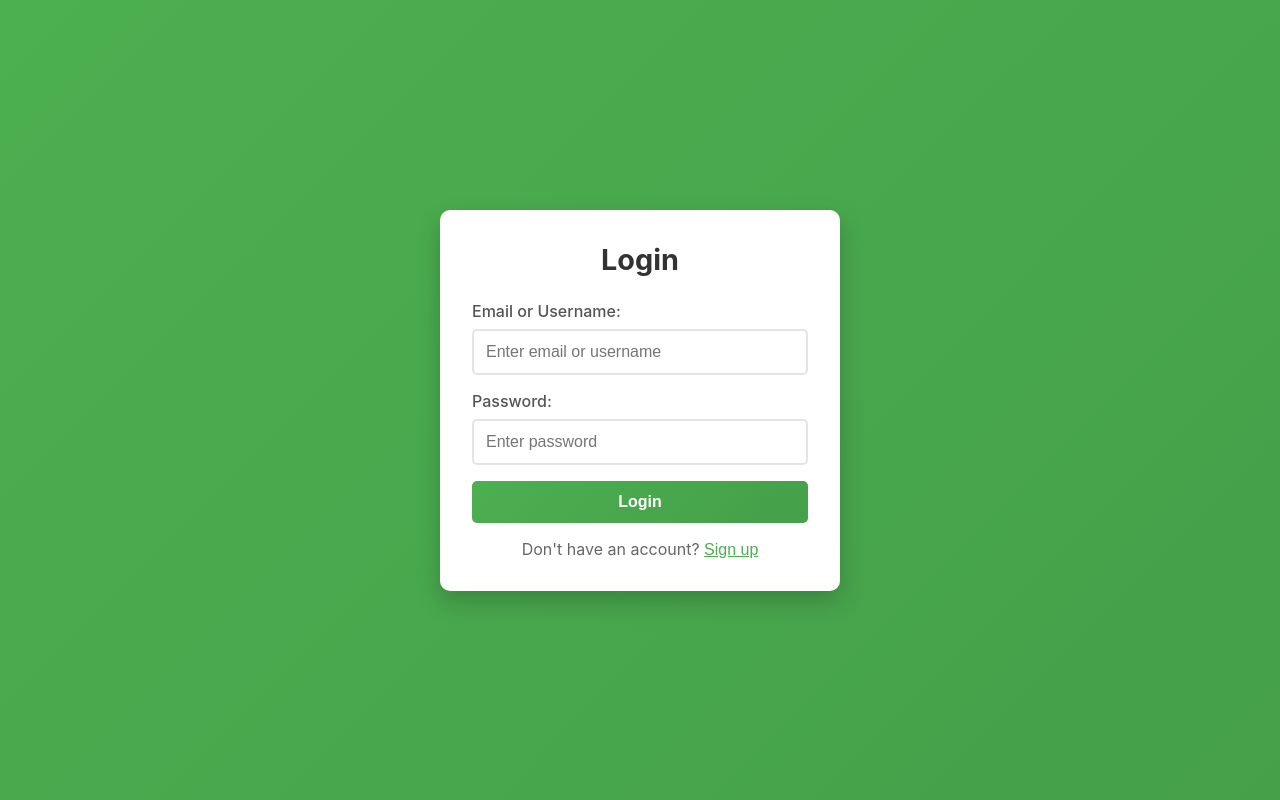
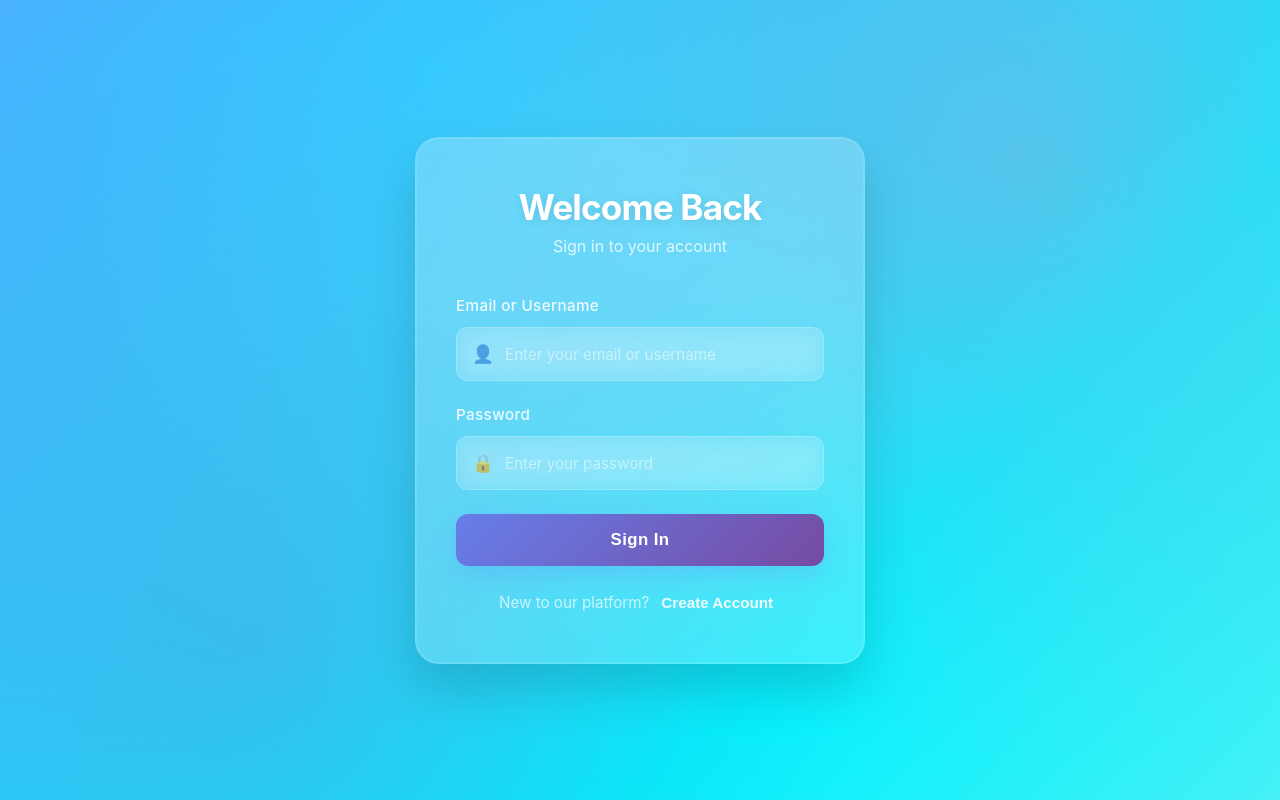
Before and after one commit to Piyush2ShorthillsAI/audio_based_transcription, a React (Vite) app in the folder frontend/: page /contacts in a window 1280 px wide. Built offline with nearby package versions, Linux system fonts and the light colour scheme.

Commit message:
first commit

```diff
--- a/frontend/src/authservice/AuthService.css
+++ b/frontend/src/authservice/AuthService.css
@@ -11,6 +11,7 @@ html, body {
   width: 100%;
   height: 100%;
   overflow-x: hidden;
+  font-family: -apple-system, BlinkMacSystemFont, 'Segoe UI', 'Roboto', 'Oxygen', sans-serif;
 }
 
 .auth-container {
@@ -19,7 +20,14 @@ html, body {
   align-items: center;
   min-height: 100vh;
   min-width: 100vw;
-  background: linear-gradient(135deg, #4CAF50 0%, #45a049 100%);
+  background: linear-gradient(135deg,
+    #667eea 0%,
+    #764ba2 25%,
+    #4facfe 50%,
+    #00f2fe 75%,
+    #a8edea 100%);
+  background-size: 300% 300%;
+  animation: gradientShift 15s ease infinite;
   padding: 20px;
   margin: 0;
   box-sizing: border-box;
@@ -28,104 +36,289 @@ html, body {
   left: 0;
   width: 100%;
   height: 100%;
+  overflow: hidden;
+}
+
+@keyframes gradientShift {
+  0% { background-position: 0% 50%; }
+  50% { background-position: 100% 50%; }
+  100% { background-position: 0% 50%; }
+}
+
+.auth-container::before {
+  content: '';
+  position: absolute;
+  top: 0;
+  left: 0;
+  right: 0;
+  bottom: 0;
+  background: radial-gradient(circle at 20% 80%, rgba(120, 119, 198, 0.3) 0%, transparent 50%),
+              radial-gradient(circle at 80% 20%, rgba(255, 119, 198, 0.3) 0%, transparent 50%),
+              radial-gradient(circle at 40% 40%, rgba(120, 219, 255, 0.2) 0%, transparent 50%);
+  pointer-events: none;
 }
 
 .auth-card {
-  background: white;
-  padding: 2rem;
-  border-radius: 10px;
-  box-shadow: 0 10px 25px rgba(0, 0, 0, 0.2);
+  background: rgba(255, 255, 255, 0.15);
+  backdrop-filter: blur(20px);
+  border: 1px solid rgba(255, 255, 255, 0.2);
+  padding: 3rem 2.5rem;
+  border-radius: 24px;
+  box-shadow: 0 25px 50px rgba(0, 0, 0, 0.15),
+              0 0 0 1px rgba(255, 255, 255, 0.1) inset;
   width: 100%;
-  max-width: 400px;
+  max-width: 450px;
+  position: relative;
+  z-index: 1;
+  transform: translateY(0);
+  transition: all 0.3s ease;
+}
+
+.auth-card:hover {
+  transform: translateY(-5px);
+  box-shadow: 0 35px 70px rgba(0, 0, 0, 0.2),
+              0 0 0 1px rgba(255, 255, 255, 0.15) inset;
+}
+
+.auth-card::before {
+  content: '';
+  position: absolute;
+  top: 0;
+  left: 0;
+  right: 0;
+  bottom: 0;
+  background: linear-gradient(135deg,
+    rgba(255, 255, 255, 0.1) 0%,
+    rgba(255, 255, 255, 0.05) 100%);
+  border-radius: 24px;
+  pointer-events: none;
+}
+
+.auth-header {
+  text-align: center;
+  margin-bottom: 2.5rem;
+  position: relative;
+  z-index: 2;
 }
 
 .auth-card h2 {
-  text-align: center;
-  margin-bottom: 1.5rem;
-  color: #333;
-  font-size: 1.8rem;
+  color: #ffffff;
+  font-size: 2.2rem;
+  font-weight: 700;
+  margin-bottom: 0.5rem;
+  text-shadow: 0 2px 10px rgba(0, 0, 0, 0.1);
+  letter-spacing: -0.025em;
+}
+
+.auth-subtitle {
+  color: rgba(255, 255, 255, 0.8);
+  font-size: 1rem;
+  font-weight: 400;
+  margin-bottom: 0;
 }
 
 .form-group {
-  margin-bottom: 1rem;
+  margin-bottom: 1.5rem;
+  position: relative;
+  z-index: 2;
+}
+
+.input-wrapper {
+  position: relative;
+  display: flex;
+  align-items: center;
+}
+
+.input-icon {
+  position: absolute;
+  left: 1rem;
+  color: rgba(255, 255, 255, 0.6);
+  z-index: 3;
+  font-size: 1.1rem;
+  pointer-events: none;
 }
 
 .form-group label {
   display: block;
-  margin-bottom: 0.5rem;
-  color: #555;
+  margin-bottom: 0.75rem;
+  color: rgba(255, 255, 255, 0.9);
   font-weight: 500;
+  font-size: 0.95rem;
+  letter-spacing: 0.025em;
 }
 
 .form-group input {
   width: 100%;
-  padding: 0.75rem;
-  border: 2px solid #e1e5e9;
-  border-radius: 5px;
+  padding: 1rem 1rem 1rem 3rem;
+  background: rgba(255, 255, 255, 0.1);
+  border: 1.5px solid rgba(255, 255, 255, 0.2);
+  border-radius: 12px;
   font-size: 1rem;
-  transition: border-color 0.3s ease;
+  color: #ffffff;
+  backdrop-filter: blur(10px);
+  transition: all 0.3s ease;
   box-sizing: border-box;
+  font-family: inherit;
+}
+
+.form-group input::placeholder {
+  color: rgba(255, 255, 255, 0.5);
+  font-size: 0.95rem;
 }
 
 .form-group input:focus {
   outline: none;
-  border-color: #4CAF50;
+  background: rgba(255, 255, 255, 0.15);
+  border-color: rgba(255, 255, 255, 0.4);
+  box-shadow: 0 0 0 3px rgba(255, 255, 255, 0.1),
+              0 8px 25px rgba(0, 0, 0, 0.15);
+  transform: translateY(-1px);
+}
+
+.form-group input:focus + .input-icon,
+.form-group input:not(:placeholder-shown) + .input-icon {
+  color: rgba(255, 255, 255, 0.8);
 }
 
 .form-group input[type="file"] {
-  padding: 0.5rem;
+  padding: 0.75rem;
+  background: rgba(255, 255, 255, 0.08);
+  border: 1.5px dashed rgba(255, 255, 255, 0.3);
+  cursor: pointer;
+}
+
+.form-group input[type="file"]:hover {
+  background: rgba(255, 255, 255, 0.12);
+  border-color: rgba(255, 255, 255, 0.4);
 }
 
 .auth-button {
   width: 100%;
-  padding: 0.75rem;
-  background: linear-gradient(135deg, #4CAF50 0%, #45a049 100%);
+  padding: 1rem 2rem;
+  background: linear-gradient(135deg,
+    #667eea 0%,
+    #764ba2 50%,
+    #667eea 100%);
+  background-size: 200% 200%;
   color: white;
   border: none;
-  border-radius: 5px;
-  font-size: 1rem;
+  border-radius: 12px;
+  font-size: 1.05rem;
   font-weight: 600;
   cursor: pointer;
-  transition: transform 0.2s ease;
+  position: relative;
+  z-index: 2;
+  overflow: hidden;
+  transition: all 0.3s ease;
+  box-shadow: 0 8px 25px rgba(102, 126, 234, 0.25);
+  letter-spacing: 0.025em;
+}
+
+.auth-button::before {
+  content: '';
+  position: absolute;
+  top: 0;
+  left: -100%;
+  width: 100%;
+  height: 100%;
+  background: linear-gradient(90deg,
+    transparent,
+    rgba(255, 255, 255, 0.2),
+    transparent);
+  transition: left 0.5s ease;
 }
 
 .auth-button:hover:not(:disabled) {
+  background-position: 100% 0;
   transform: translateY(-2px);
+  box-shadow: 0 15px 35px rgba(102, 126, 234, 0.4);
+}
+
+.auth-button:hover:not(:disabled)::before {
+  left: 100%;
+}
+
+.auth-button:active:not(:disabled) {
+  transform: translateY(0);
 }
 
 .auth-button:disabled {
-  opacity: 0.6;
+  opacity: 0.5;
   cursor: not-allowed;
   transform: none;
+  background: rgba(255, 255, 255, 0.1);
+  box-shadow: none;
+}
+
+.auth-button .loading-spinner {
+  display: inline-block;
+  width: 16px;
+  height: 16px;
+  border: 2px solid rgba(255, 255, 255, 0.3);
+  border-top: 2px solid white;
+  border-radius: 50%;
+  animation: spin 1s linear infinite;
+  margin-right: 0.5rem;
+}
+
+@keyframes spin {
+  0% { transform: rotate(0deg); }
+  100% { transform: rotate(360deg); }
 }
 
 .error-message {
-  background: #fee;
-  color: #c33;
-  padding: 0.75rem;
-  border-radius: 5px;
-  border: 1px solid #fcc;
-  margin-bottom: 1rem;
+  background: rgba(239, 68, 68, 0.15);
+  backdrop-filter: blur(10px);
+  color: #fecaca;
+  padding: 1rem;
+  border-radius: 12px;
+  border: 1px solid rgba(239, 68, 68, 0.3);
+  margin-bottom: 1.5rem;
   text-align: center;
+  font-size: 0.95rem;
+  box-shadow: 0 4px 15px rgba(239, 68, 68, 0.1);
+}
+
+.success-message {
+  background: rgba(34, 197, 94, 0.15);
+  backdrop-filter: blur(10px);
+  color: #bbf7d0;
+  padding: 1rem;
+  border-radius: 12px;
+  border: 1px solid rgba(34, 197, 94, 0.3);
+  margin-bottom: 1.5rem;
+  text-align: center;
+  font-size: 0.95rem;
+  box-shadow: 0 4px 15px rgba(34, 197, 94, 0.1);
 }
 
 .toggle-mode {
   text-align: center;
-  margin-top: 1rem;
-  color: #666;
+  margin-top: 1.5rem;
+  color: rgba(255, 255, 255, 0.7);
+  font-size: 0.95rem;
+  position: relative;
+  z-index: 2;
 }
 
 .toggle-mode button {
   background: none;
   border: none;
-  color: #4CAF50;
+  color: rgba(255, 255, 255, 0.9);
   cursor: pointer;
-  text-decoration: underline;
+  text-decoration: none;
   font-size: inherit;
+  font-weight: 600;
+  padding: 0.25rem 0.5rem;
+  border-radius: 6px;
+  transition: all 0.2s ease;
+  margin-left: 0.25rem;
 }
 
 .toggle-mode button:hover {
-  color: #45a049;
+  background: rgba(255, 255, 255, 0.1);
+  color: #ffffff;
+  transform: translateY(-1px);
 }
 
 .header {
@@ -192,5 +385,116 @@ html, body {
   align-items: center;
   height: 100vh;
   font-size: 1.2rem;
-  color: #4CAF50;
+  color: rgba(255, 255, 255, 0.9);
+  background: linear-gradient(135deg,
+    #667eea 0%,
+    #764ba2 25%,
+    #4facfe 50%,
+    #00f2fe 75%,
+    #a8edea 100%);
 }
+
+/* Responsive Design */
+@media (max-width: 768px) {
+  .auth-container {
+    padding: 10px;
+  }
+
+  .auth-card {
+    max-width: 100%;
+    padding: 2rem 1.5rem;
+    margin: 10px;
+    border-radius: 20px;
+  }
+
+  .auth-card h2 {
+    font-size: 1.8rem;
+  }
+
+  .auth-subtitle {
+    font-size: 0.9rem;
+  }
+
+  .form-group input {
+    padding: 0.9rem 0.9rem 0.9rem 2.8rem;
+    font-size: 16px; /* Prevents zoom on iOS */
+  }
+
+  .input-icon {
+    left: 0.8rem;
+    font-size: 1rem;
+  }
+
+  .auth-button {
+    padding: 0.9rem 1.5rem;
+    font-size: 1rem;
+  }
+}
+
+@media (max-width: 480px) {
+  .auth-card {
+    padding: 1.5rem 1rem;
+    margin: 5px;
+    border-radius: 16px;
+  }
+
+  .auth-card h2 {
+    font-size: 1.6rem;
+  }
+
+  .auth-header {
+    margin-bottom: 2rem;
+  }
+
+  .form-group {
+    margin-bottom: 1.2rem;
+  }
+
+  .form-group input {
+    padding: 0.8rem 0.8rem 0.8rem 2.6rem;
+  }
+
+  .input-icon {
+    left: 0.7rem;
+    font-size: 0.9rem;
+  }
+}
+
+/* Add subtle animation entrance */
+.auth-card {
+  animation: slideInUp 0.6s ease-out;
+}
+
+@keyframes slideInUp {
+  from {
+    opacity: 0;
+    transform: translateY(30px);
+  }
+  to {
+    opacity: 1;
+    transform: translateY(0);
+  }
+}
+
+/* Focus states for better accessibility */
+.form-group input:focus,
+.auth-button:focus {
+  outline: 2px solid rgba(255, 255, 255, 0.3);
+  outline-offset: 2px;
+}
+
+/* Better file input styling */
+.form-group input[type="file"]::file-selector-button {
+  background: rgba(255, 255, 255, 0.2);
+  border: none;
+  padding: 0.5rem 1rem;
+  border-radius: 8px;
+  color: rgba(255, 255, 255, 0.9);
+  cursor: pointer;
+  margin-right: 1rem;
+  transition: all 0.2s ease;
+}
+
+.form-group input[type="file"]::file-selector-button:hover {
+  background: rgba(255, 255, 255, 0.3);
+}
--- a/frontend/src/authservice/AuthService.jsx
+++ b/frontend/src/authservice/AuthService.jsx
@@ -312,13 +312,18 @@ export const LoginForm = ({ onToggleMode }) => {
   return (
     <div className="auth-container">
       <div className="auth-card">
-        <h2>Login</h2>
+        <div className="auth-header">
+          <h2>Welcome Back</h2>
+          <p className="auth-subtitle">Sign in to your account</p>
+        </div>
 
-        {error && <div className="error-message">{error}</div>}
+        {error && <div className="error-message">⚠️ {error}</div>}
 
         <form onSubmit={handleSubmit}>
           <div className="form-group">
-            <label htmlFor="login">Email or Username:</label>
+            <label htmlFor="login">Email or Username</label>
+            <div className="input-wrapper">
+              <span className="input-icon">👤</span>
               <input
                 type="text"
                 id="login"
@@ -326,12 +331,15 @@ export const LoginForm = ({ onToggleMode }) => {
                 value={formData.login}
                 onChange={handleChange}
                 required
-              placeholder="Enter email or username"
+                placeholder="Enter your email or username"
               />
+            </div>
           </div>
 
           <div className="form-group">
-            <label htmlFor="password">Password:</label>
+            <label htmlFor="password">Password</label>
+            <div className="input-wrapper">
+              <span className="input-icon">🔒</span>
               <input
                 type="password"
                 id="password"
@@ -339,19 +347,21 @@ export const LoginForm = ({ onToggleMode }) => {
                 value={formData.password}
                 onChange={handleChange}
                 required
-              placeholder="Enter password"
+                placeholder="Enter your password"
               />
+            </div>
           </div>
 
           <button type="submit" className="auth-button" disabled={loading}>
-            {loading ? 'Logging in...' : 'Login'}
+            {loading && <span className="loading-spinner"></span>}
+            {loading ? 'Signing In...' : 'Sign In'}
           </button>
         </form>
 
         <p className="toggle-mode">
-          Don't have an account?{' '}
+          New to our platform?
           <button type="button" onClick={onToggleMode}>
-            Sign up
+            Create Account
           </button>
         </p>
       </div>
@@ -420,13 +430,18 @@ export const SignupForm = ({ onToggleMode }) => {
   return (
     <div className="auth-container">
       <div className="auth-card">
-        <h2>Sign Up</h2>
+        <div className="auth-header">
+          <h2>Join Us Today</h2>
+          <p className="auth-subtitle">Create your new account</p>
+        </div>
 
-        {error && <div className="error-message">{error}</div>}
+        {error && <div className="error-message">⚠️ {error}</div>}
 
         <form onSubmit={handleSubmit}>
           <div className="form-group">
-            <label htmlFor="username">Username:</label>
+            <label htmlFor="username">Username</label>
+            <div className="input-wrapper">
+              <span className="input-icon">👤</span>
               <input
                 type="text"
                 id="username"
@@ -434,12 +449,15 @@ export const SignupForm = ({ onToggleMode }) => {
                 value={formData.username}
                 onChange={handleChange}
                 required
-              placeholder="Enter username"
+                placeholder="Choose a username"
               />
+            </div>
           </div>
 
           <div className="form-group">
-            <label htmlFor="email">Email:</label>
+            <label htmlFor="email">Email Address</label>
+            <div className="input-wrapper">
+              <span className="input-icon">📧</span>
               <input
                 type="email"
                 id="email"
@@ -447,12 +465,15 @@ export const SignupForm = ({ onToggleMode }) => {
                 value={formData.email}
                 onChange={handleChange}
                 required
-              placeholder="Enter email"
+                placeholder="Enter your email"
               />
+            </div>
           </div>
 
           <div className="form-group">
-            <label htmlFor="password">Password:</label>
+            <label htmlFor="password">Password</label>
+            <div className="input-wrapper">
+              <span className="input-icon">🔒</span>
               <input
                 type="password"
                 id="password"
@@ -460,12 +481,15 @@ export const SignupForm = ({ onToggleMode }) => {
                 value={formData.password}
                 onChange={handleChange}
                 required
-              placeholder="Enter password"
+                placeholder="Create a secure password"
               />
+            </div>
           </div>
 
           <div className="form-group">
-            <label htmlFor="confirmPassword">Confirm Password:</label>
+            <label htmlFor="confirmPassword">Confirm Password</label>
+            <div className="input-wrapper">
+              <span className="input-icon">🔐</span>
               <input
                 type="password"
                 id="confirmPassword"
@@ -473,30 +497,33 @@ export const SignupForm = ({ onToggleMode }) => {
                 value={formData.confirmPassword}
                 onChange={handleChange}
                 required
-              placeholder="Confirm password"
+                placeholder="Confirm your password"
               />
+            </div>
           </div>
 
           <div className="form-group">
-            <label htmlFor="photo">Profile Photo (optional):</label>
+            <label htmlFor="photo">Profile Photo (Optional)</label>
             <input
               type="file"
               id="photo"
               name="photo"
               onChange={handlePhotoChange}
               accept="image/*"
+              placeholder="📷 Upload your photo"
             />
           </div>
 
           <button type="submit" className="auth-button" disabled={loading}>
-            {loading ? 'Creating account...' : 'Sign Up'}
+            {loading && <span className="loading-spinner"></span>}
+            {loading ? 'Creating Account...' : 'Create Account'}
           </button>
         </form>
 
         <p className="toggle-mode">
-          Already have an account?{' '}
+          Already have an account?
           <button type="button" onClick={onToggleMode}>
-            Login
+            Sign In
           </button>
         </p>
       </div>
```
Also changed, not shown: 1 other file (tests, documents, lock files or other folders). Lines whose indentation alone changed are shown as unchanged.
